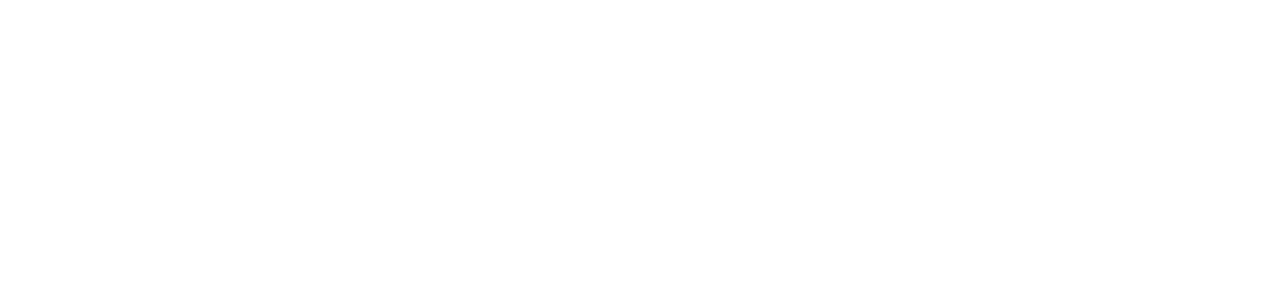
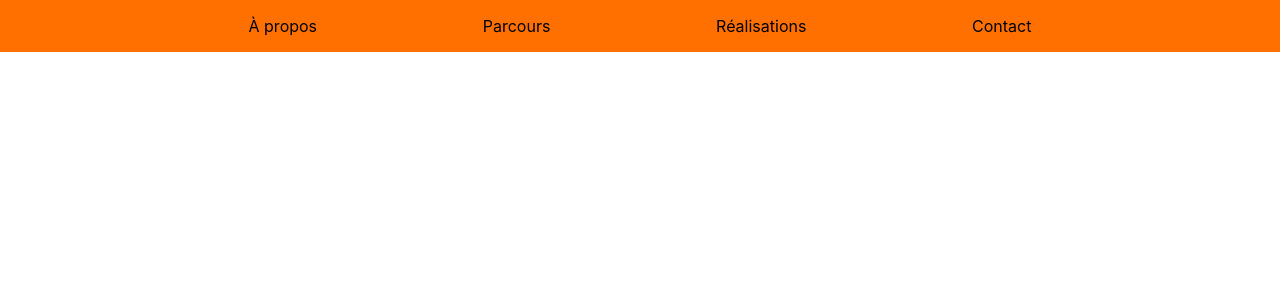
Before and after one commit to mcoucke/Portfolio, a React (Create React App) app: page / in a window 1280 px wide. Shown: the top 300 px of the page. Built offline with nearby package versions, Linux system fonts and the light colour scheme; the HTML template or start-up script is replaced by a standard one.

Commit message:
editing header, adding sections

```diff
--- a/src/App.js
+++ b/src/App.js
@@ -1,5 +1,5 @@
 import React, { Component } from 'react';
-import Header from './components/Header';
+import Header from './components/Header/Header';
 import './App.css';
 
 class App extends Component {
--- a/src/components/Header/Header.js
+++ b/src/components/Header/Header.js
@@ -1,9 +1,24 @@
 import React from 'react';
+import './style.css';
 
 class Header extends React.Component {
     render() {
       return (
       <header>
+          <div />
+          <div className="section">
+              <p>À propos</p>
+          </div>
+          <div className="section">
+              <p>Parcours</p>
+          </div>
+          <div className="section">
+              <p>Réalisations</p>
+          </div>
+          <div className="section">
+              <p>Contact</p>
+          </div>
+          <div />
 
       </header>
       );
--- a/src/components/Header/index.js
+++ /dev/null
@@ -1 +0,0 @@
-export { default } from './Header';
--- /dev/null
+++ b/src/components/Header/style.css
@@ -0,0 +1,10 @@
+header {
+    display: flex;
+    flex-wrap: wrap;
+    justify-content: space-around;
+    background: #ff7000;
+}
+
+.section {
+
+}
```
